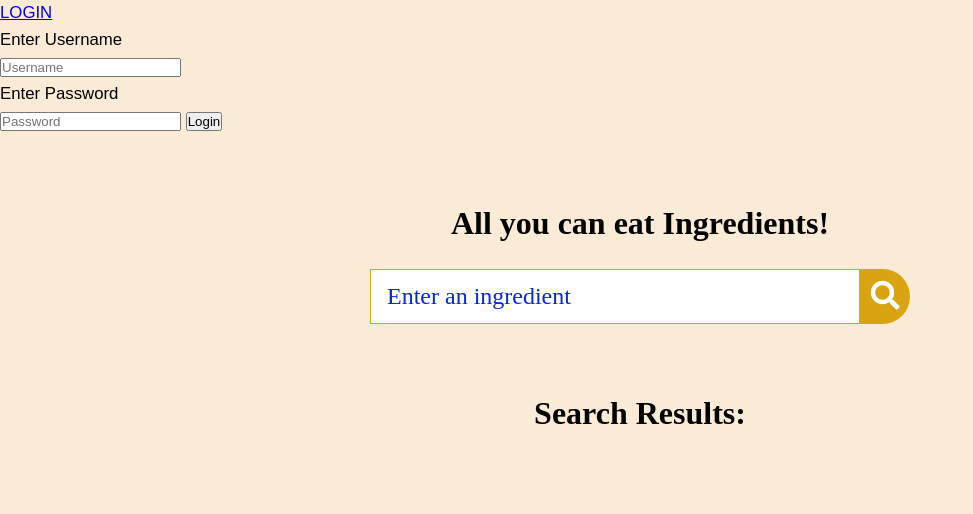
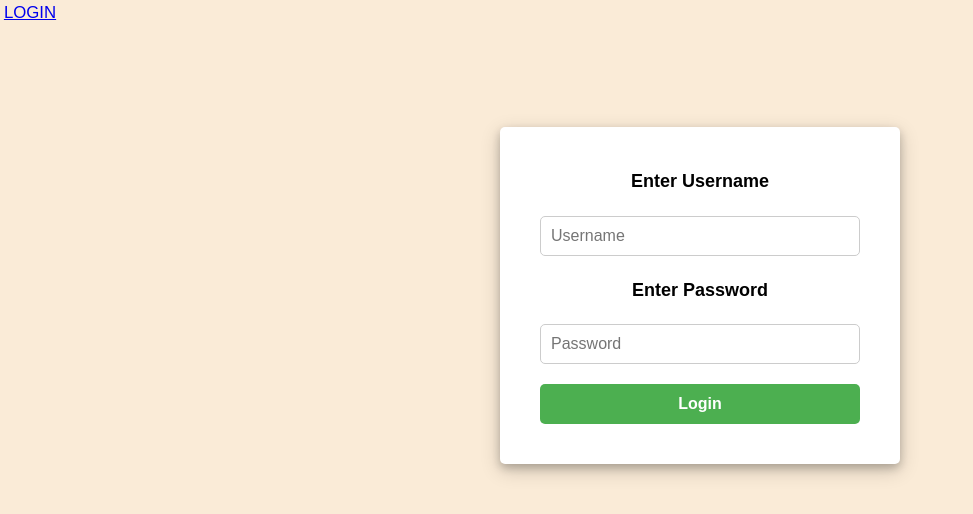
Before and after one commit to Feisalbireh/phase-1-Independent-project, a website: page index.html in a window 1280 px wide. Both pictures are taken after a click on the link "LOGIN". Shown: the whole page, without its empty margins (0-973 px from the left). Drawn offline with Linux system fonts and the light colour scheme.

Commit message:
updating login

```diff
--- a/index.html
+++ b/index.html
@@ -16,29 +16,29 @@
 <nav class="nav-bar">
     <h5 class="brand"></h5>
     <ul>
-        <li id="login-btn" class="players-list"><a class="link" href="#">LOGIN</a></li>
+        <li id="login-btn" class="meal-login"><a class="link" href="#">LOGIN</a></li>
     </ul>
 
 </nav>
 
 <div id="login-div" class="login-div">
     <form class="login-form">
-        <h1 class="font"></h1>
-        <p class="login-p font"> Enter Username</p>
-        <input class="login-input font" id="user-input" type="text" placeholder="Username">
-        <P class="login-p font"> Enter Password</P>
-        <input class="login-input font" id="password" type="text" placeholder="Password">
+        <h1 class="meal-db"></h1>
+        <p class="login-p"> Enter Username</p>
+        <input class="login-input" id="user-input" type="text" placeholder="Username">
+        <P class="login-p"> Enter Password</P>
+        <input class="login-input" id="password" type="text" placeholder="Password">
         <button id="login" type="submit" class="login font">Login</button>
     </form>
 </div>
 
   <!-- recipe -->
-    <div class="contain">
+    <div class="contain" id="contain">
         <div class="recipe-li">
             <div class="recipe-search">
-                <h2 class="title">All you can eat Ingredients!</h2>
+                <h2 class="title" id="title">All you can eat Ingredients!</h2>
 
-                <div class="recipe-search-area">
+                <div class="recipe-search-area" id="searchDiv">
                     <input type="text" class="search-content" placeholder="Enter an ingredient" id="search-inp">
                     <button type="submit" class="search-btn btn" id="search-btn">
                         <i class="fas fa-search"></i>
@@ -47,7 +47,7 @@
             </div>
 
             <div class="recipe-result">
-                <h2 class="title"> Search Results:</h2>
+                <h2 class="title" id="titleDiv"> Search Results:</h2>
                 <div id="recipe">
 
 
--- a/index.js
+++ b/index.js
@@ -10,7 +10,8 @@ recipeShut.addEventListener("click", () => {
 });
 
 function getRecipeList() {
-  let searchInputTxt = document.getElementById("search-inp").value.trim();
+ const searchInputTxt = document.getElementById("search-inp").value.trim();
+
   fetch(
     `https://www.themealdb.com/api/json/v1/1/filter.php?i=${searchInputTxt}`
   )
@@ -73,3 +74,40 @@ function mealRecipeModal(meal) {
   mealDetailsContent.innerHTML = html;
   mealDetailsContent.parentElement.classList.add("showRecipe");
 }
+
+const logInbtn = document.getElementById("login-btn");
+const inLog = document.getElementById("login");
+const loginDiv = document.getElementById('login-div')
+const body = document.body
+const searchDiv = document.getElementById('searchDiv')
+const title = document.getElementById('title')
+const titleDiv = document.getElementById('titleDiv')
+
+body.appendChild(loginDiv)
+
+
+loginDiv.style.display = 'none'
+
+logInbtn.addEventListener('click',() => {
+    searchBtn.style.display = 'none'
+    mealOr.style.display = 'none'
+    recipeShut.style.display = 'none'
+    mealDetailsContent.style.display = 'none'
+    searchDiv.style.display = 'none'
+    title.style.display = 'none'
+    titleDiv.style.display = 'none'
+    loginDiv.style.display = 'block'
+})
+
+// inLog.addEventListener('click',() => {
+//     loginDiv.style.display = "none";
+//     searchBtn.style.display = "block";
+//     mealOr.style.display = "block";
+//     recipeShut.style.display = "block";
+//     mealDetailsContent.style.display = "block";
+//     searchDiv.style.display = "block";
+//     title.style.display = "block";
+//     titleDiv.style.display = "block";
+
+
+// })
--- a/style.css
+++ b/style.css
@@ -295,3 +295,70 @@ body {
         grid-template-columns: repeat(3, 1fr);
     }
 }
+
+.meal-login {
+    background-color: #daa311;
+    color:#6a07b5;
+    margin-right:1330px;
+    margin-left:30px;
+    list-style: none;
+    display:flex;
+    align-content: center;
+    justify-content: center;
+    border-radius: 10px;
+
+}
+
+/* .login-input{
+   border-radius: 5px;
+   border-color: #daa311;
+
+} */
+
+#login-div {
+    display: flex;
+    flex-direction: row;
+    align-items: center;
+    justify-content: center;
+    height: 100%;
+    margin-bottom: 500px;
+    margin-left: 500px;
+    margin-top: -700px;
+}
+
+.login-form {
+    width: 400px;
+    background-color: white;
+    box-shadow: 0 4px 8px 0 rgba(0, 0, 0, 0.2), 0 6px 20px 0 rgba(0, 0, 0, 0.19);
+    border-radius: 5px;
+    padding: 40px;
+    text-align: center;
+}
+
+.login-p {
+    font-size: 18px;
+    font-weight: 600;
+    margin-bottom: 20px;
+}
+
+.login-input {
+    width: 100%;
+    height: 40px;
+    border: 1px solid #ccc;
+    border-radius: 5px;
+    padding: 0 10px;
+    font-size: 16px;
+    margin-bottom: 20px;
+}
+
+.login {
+    width: 100%;
+    height: 40px;
+    background-color: #4CAF50;
+    color: white;
+    border: none;
+    border-radius: 5px;
+    font-size: 16px;
+    font-weight: 600;
+    cursor: pointer;
+}
```
